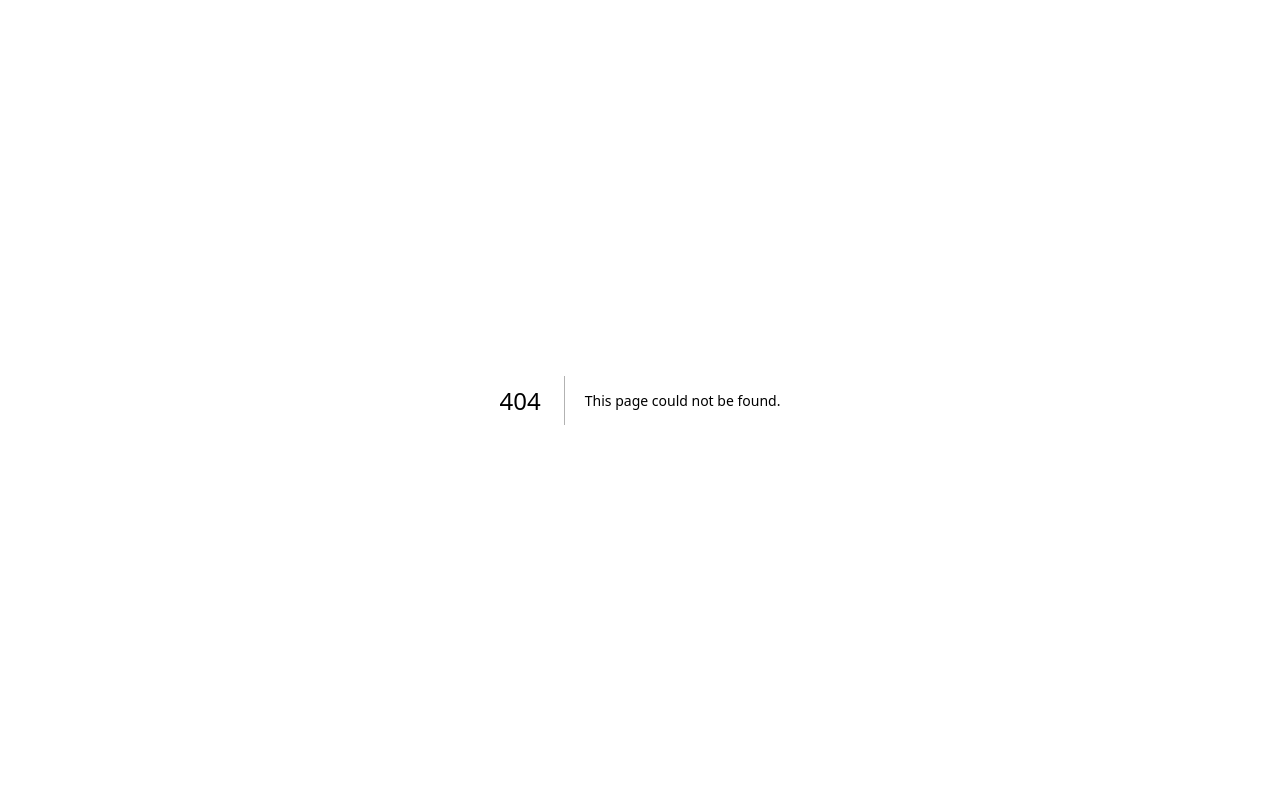
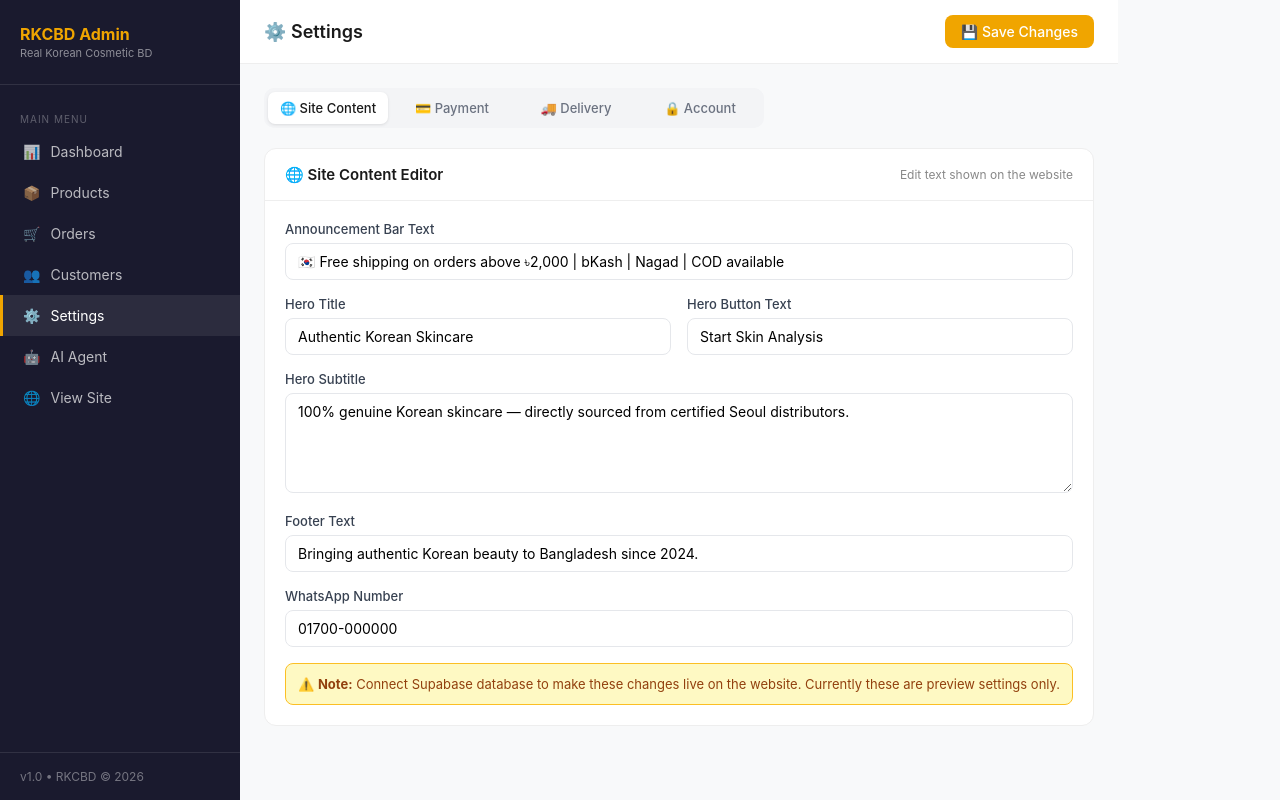
Before and after one commit to sajalbd89-beep/real-korean-cosmetic-bd, a Next.js app: page /admin/settings in a window 1280 px wide. Before the commit this address had no page. Built offline with nearby package versions, Linux system fonts and the light colour scheme.

Commit message:
Add SettingsPage component for admin settings

```diff
--- /dev/null
+++ b/app/admin/settings/page.jsx
@@ -0,0 +1,125 @@
+'use client';
+import { useState } from 'react';
+
+export default function SettingsPage() {
+  const [tab, setTab] = useState('site');
+  const [saved, setSaved] = useState(false);
+  const [site, setSite] = useState({
+    heroTitle: 'Authentic Korean Skincare',
+    heroSubtitle: '100% genuine Korean skincare — directly sourced from certified Seoul distributors.',
+    heroBtnText: 'Start Skin Analysis',
+    announcementBar: '🇰🇷 Free shipping on orders above ৳2,000 | bKash | Nagad | COD available',
+    footerText: 'Bringing authentic Korean beauty to Bangladesh since 2024.',
+    whatsappNumber: '01700-000000',
+  });
+  const [payment, setPayment] = useState({
+    bkash: true, nagad: true, cod: true, card: false,
+    bkashNumber: '01700-000000',
+    nagadNumber: '01700-000000',
+    shippingDhaka: 60, shippingOutside: 120, freeShippingMin: 2000,
+  });
+  const [admin, setAdmin] = useState({ email: 'admin@rkcbd.com', currentPass: '', newPass: '', confirmPass: '' });
+
+  const handleSave = () => { setSaved(true); setTimeout(() => setSaved(false), 2500); };
+
+  return (
+    <div>
+      <div className="admin-topbar">
+        <h1>⚙️ Settings</h1>
+        <div className="topbar-actions">
+          {saved && <span style={{ color: '#22c55e', fontWeight: 600, fontSize: 14 }}>✅ Saved successfully!</span>}
+          <button className="btn btn-primary" onClick={handleSave}>💾 Save Changes</button>
+        </div>
+      </div>
+      <div className="admin-content">
+        <div className="tab-bar" style={{ maxWidth: 500 }}>
+          {[['site','🌐 Site Content'], ['payment','💳 Payment'], ['delivery','🚚 Delivery'], ['account','🔒 Account']].map(([t,l]) => (
+            <button key={t} className={tab === t ? 'active' : ''} onClick={() => setTab(t)}>{l}</button>
+          ))}
+        </div>
+
+        {tab === 'site' && (
+          <div className="card">
+            <div className="card-header"><h3>🌐 Site Content Editor</h3><p style={{ fontSize: 12, color: '#888' }}>Edit text shown on the website</p></div>
+            <div className="card-body">
+              <div className="form-group"><label>Announcement Bar Text</label><input className="form-control" value={site.announcementBar} onChange={e => setSite({...site, announcementBar: e.target.value})} /></div>
+              <div className="form-grid">
+                <div className="form-group"><label>Hero Title</label><input className="form-control" value={site.heroTitle} onChange={e => setSite({...site, heroTitle: e.target.value})} /></div>
+                <div className="form-group"><label>Hero Button Text</label><input className="form-control" value={site.heroBtnText} onChange={e => setSite({...site, heroBtnText: e.target.value})} /></div>
+              </div>
+              <div className="form-group"><label>Hero Subtitle</label><textarea className="form-control" value={site.heroSubtitle} onChange={e => setSite({...site, heroSubtitle: e.target.value})} /></div>
+              <div className="form-group"><label>Footer Text</label><input className="form-control" value={site.footerText} onChange={e => setSite({...site, footerText: e.target.value})} /></div>
+              <div className="form-group"><label>WhatsApp Number</label><input className="form-control" value={site.whatsappNumber} onChange={e => setSite({...site, whatsappNumber: e.target.value})} /></div>
+              <div style={{ background: '#fef9c3', border: '1px solid #fbbf24', borderRadius: 8, padding: 12, fontSize: 13, color: '#92400e' }}>
+                ⚠️ <strong>Note:</strong> Connect Supabase database to make these changes live on the website. Currently these are preview settings only.
+              </div>
+            </div>
+          </div>
+        )}
+
+        {tab === 'payment' && (
+          <div className="card">
+            <div className="card-header"><h3>💳 Payment Methods</h3></div>
+            <div className="card-body">
+              <div style={{ display: 'grid', gridTemplateColumns: '1fr 1fr', gap: 16, marginBottom: 20 }}>
+                {[['bKash', 'bkash', '📱'], ['Nagad', 'nagad', '📱'], ['Cash on Delivery', 'cod', '💵'], ['Credit/Debit Card', 'card', '💳']].map(([label, key, icon]) => (
+                  <div key={key} style={{ border: '2px solid', borderColor: payment[key] ? '#f0a500' : '#e5e7eb', borderRadius: 10, padding: 16, display: 'flex', alignItems: 'center', justifyContent: 'space-between', cursor: 'pointer' }} onClick={() => setPayment({...payment, [key]: !payment[key]})}>
+                    <div style={{ display: 'flex', alignItems: 'center', gap: 10 }}><span style={{ fontSize: 20 }}>{icon}</span><div><div style={{ fontWeight: 600, fontSize: 14 }}>{label}</div></div></div>
+                    <div style={{ width: 44, height: 24, borderRadius: 12, background: payment[key] ? '#f0a500' : '#e5e7eb', position: 'relative', transition: 'background 0.2s' }}><div style={{ position: 'absolute', width: 18, height: 18, borderRadius: '50%', background: '#fff', top: 3, left: payment[key] ? 23 : 3, transition: 'left 0.2s' }}></div></div>
+                  </div>
+                ))}
+              </div>
+              <div className="form-grid">
+                <div className="form-group"><label>bKash Merchant Number</label><input className="form-control" value={payment.bkashNumber} onChange={e => setPayment({...payment, bkashNumber: e.target.value})} /></div>
+                <div className="form-group"><label>Nagad Merchant Number</label><input className="form-control" value={payment.nagadNumber} onChange={e => setPayment({...payment, nagadNumber: e.target.value})} /></div>
+              </div>
+              <div style={{ background: '#dbeafe', border: '1px solid #93c5fd', borderRadius: 8, padding: 12, fontSize: 13, color: '#1e40af', marginTop: 8 }}>
+                💡 For SSLCommerz integration (card payments), get API keys from <strong>sslcommerz.com</strong> and add to Vercel environment variables.
+              </div>
+            </div>
+          </div>
+        )}
+
+        {tab === 'delivery' && (
+          <div className="card">
+            <div className="card-header"><h3>🚚 Delivery Settings</h3></div>
+            <div className="card-body">
+              <div className="form-grid three">
+                <div className="form-group"><label>Dhaka Delivery (৳)</label><input className="form-control" type="number" value={payment.shippingDhaka} onChange={e => setPayment({...payment, shippingDhaka: e.target.value})} /></div>
+                <div className="form-group"><label>Outside Dhaka (৳)</label><input className="form-control" type="number" value={payment.shippingOutside} onChange={e => setPayment({...payment, shippingOutside: e.target.value})} /></div>
+                <div className="form-group"><label>Free Shipping Above (৳)</label><input className="form-control" type="number" value={payment.freeShippingMin} onChange={e => setPayment({...payment, freeShippingMin: e.target.value})} /></div>
+              </div>
+              <div style={{ marginTop: 16 }}>
+                <div style={{ fontWeight: 600, marginBottom: 12 }}>Delivery Zones</div>
+                {[['Dhaka (Inside)', `৳${payment.shippingDhaka}`, '1-2 days'], ['Outside Dhaka', `৳${payment.shippingOutside}`, '3-5 days'], [`Free (above ৳${payment.freeShippingMin})`, '৳0', 'Same as above']].map(([zone, cost, days]) => (
+                  <div key={zone} style={{ display: 'flex', justifyContent: 'space-between', padding: '10px 0', borderBottom: '1px solid #f3f4f6' }}>
+                    <span style={{ fontWeight: 500 }}>{zone}</span>
+                    <span style={{ color: '#22c55e', fontWeight: 700 }}>{cost}</span>
+                    <span style={{ color: '#888', fontSize: 13 }}>{days}</span>
+                  </div>
+                ))}
+              </div>
+            </div>
+          </div>
+        )}
+
+        {tab === 'account' && (
+          <div className="card">
+            <div className="card-header"><h3>🔒 Account Security</h3></div>
+            <div className="card-body">
+              <div className="form-group"><label>Admin Email</label><input className="form-control" type="email" value={admin.email} onChange={e => setAdmin({...admin, email: e.target.value})} /></div>
+              <hr style={{ margin: '16px 0', border: 'none', borderTop: '1px solid #eee' }} />
+              <div style={{ fontWeight: 600, marginBottom: 12 }}>Change Password</div>
+              <div className="form-group"><label>Current Password</label><input className="form-control" type="password" placeholder="Enter current password" /></div>
+              <div className="form-grid">
+                <div className="form-group"><label>New Password</label><input className="form-control" type="password" placeholder="New password" /></div>
+                <div className="form-group"><label>Confirm Password</label><input className="form-control" type="password" placeholder="Confirm new password" /></div>
+              </div>
+              <button className="btn btn-danger">Update Password</button>
+            </div>
+          </div>
+        )}
+      </div>
+    </div>
+  );
+}
```
